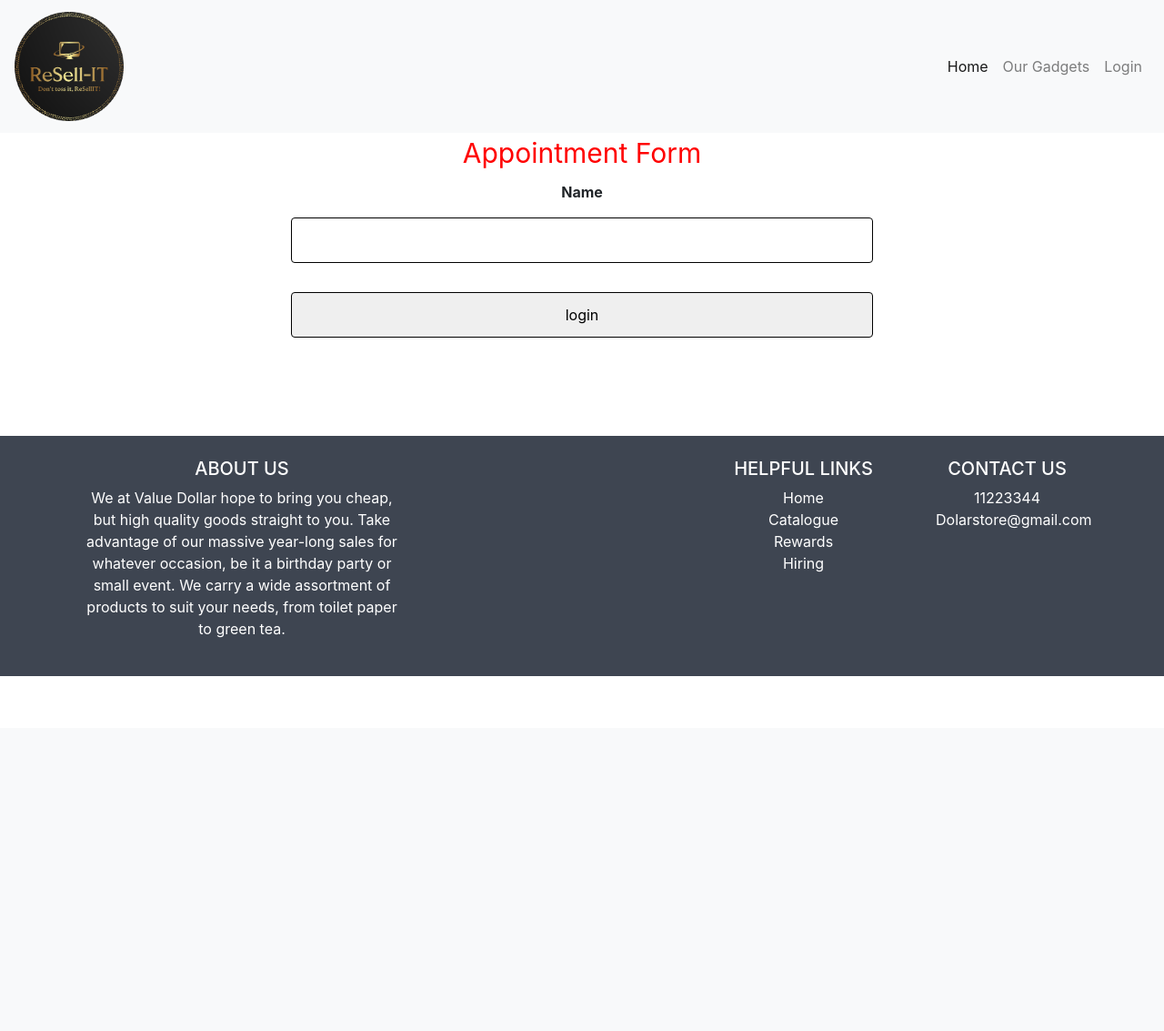
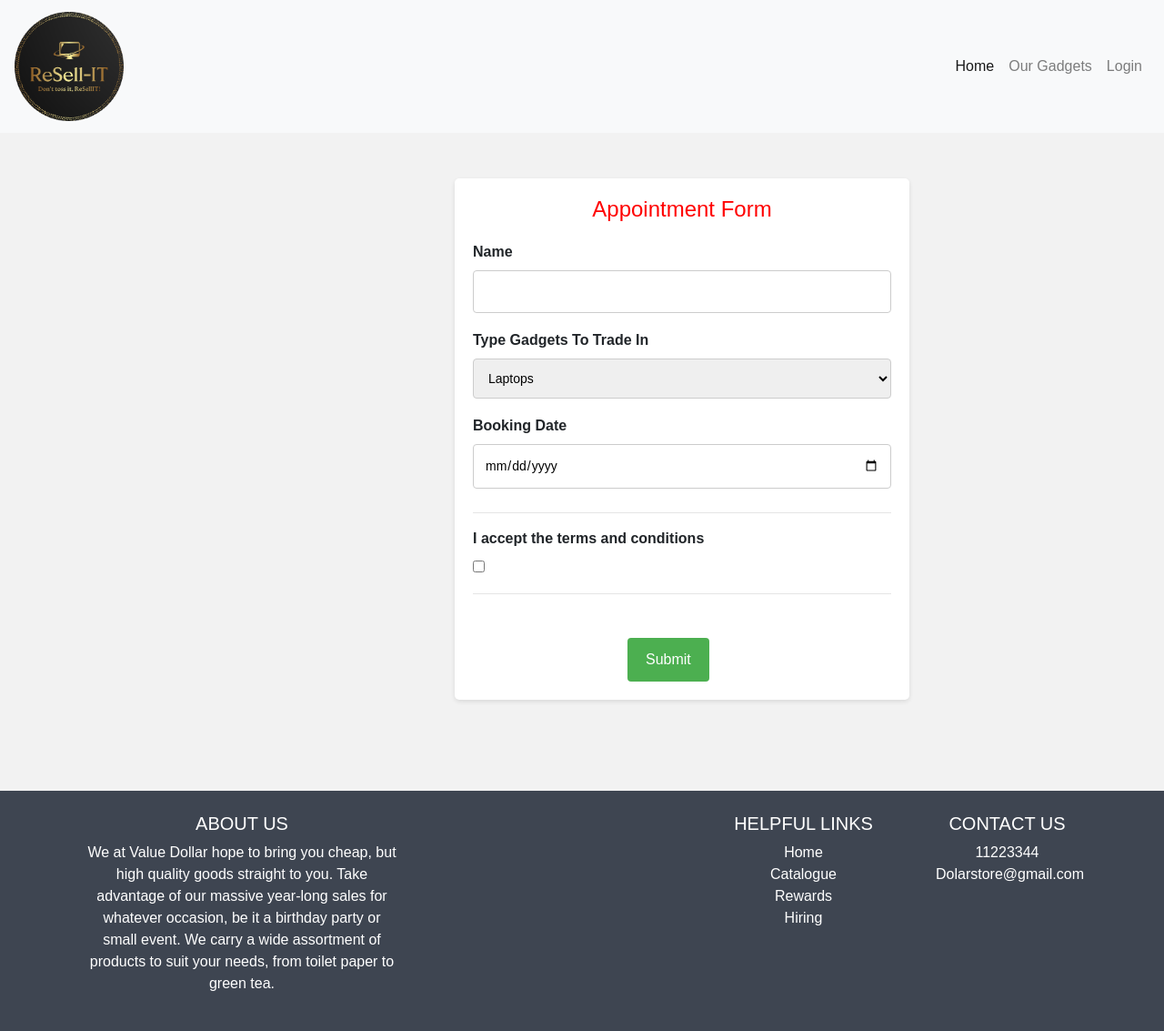
Before and after one commit to muhammadhasif128/Wesell-IT-project, a Flask app: page /appointment in a window 1280 px wide. Shown: the whole page at 91% size. Before the commit the page ends 743 px from the top, so only its background shows below. Run offline with Flask 3, Linux system fonts and the light colour scheme; some libraries are stand-ins or nearby versions.

Commit message:
first change

```diff
--- a/Wesell-IT project/main.py
+++ b/Wesell-IT project/main.py
@@ -5,7 +5,7 @@ from flask_bcrypt import Bcrypt
 from flask_mail import Mail, Message
 import random, time
 from wtforms.validators import InputRequired, regexp
-from wtforms import StringField, SelectField
+from wtforms import StringField, SelectField, DateField, BooleanField
 from flask_wtf import FlaskForm, RecaptchaField
 
 
@@ -477,12 +477,15 @@ def logout():
 
 class apptform(FlaskForm):
     name = StringField('Name', validators=[InputRequired(), regexp(r'^[a-zA-Z0-9_]{3,16}$')])
-    recaptcha = RecaptchaField()
     # ^ asserts the start of the string.
     # [a-zA-Z0-9_-] matches any alphanumeric character (letters and digits), underscores, or hyphens.
     # {3,16} specifies the allowed length range for the username (between 3 and 16 characters).
     # $ asserts the end of the string.
-
+    recaptcha = RecaptchaField()
+    choices = [('Laptops', 'Laptops'), ('PC', 'PC'), ('Phones', 'Phones'), ('Drives', 'Drives')]
+    dropdown = SelectField('Type Gadgets To Trade In', choices=choices)
+    book_date = DateField('Booking Date', validators=[InputRequired()], format='%d-%m-%Y')
+    tc = BooleanField('I accept the terms and conditions', validators=[InputRequired()])
 
 @app.route('/appointment', methods=['GET', 'POST'])
 def index():
--- a/Wesell-IT project/templates/index.html
+++ b/Wesell-IT project/templates/index.html
@@ -10,59 +10,113 @@
 <head>
     <title>Appointment Form</title>
     <style>
+
         *{
-            text-align: center;
             list-style-type:none;
         }
 
-        input {
-            width: 50%;
-            padding: 12px 20px;
-            margin: 8px 0;
-            box-sizing: border-box;
-            border: 1px solid black;
-            border-radius: 4px;
+        body {
+            font-family: Arial, sans-serif;
+            background-color: #f2f2f2;
         }
 
-        input.s:hover{
-            background-color: #3e8e41
+        .form-container {
+            max-width: 500px;
+            margin-top: 50px;
+            margin-left: 500px;
+            background-color: #ffffff;
+            padding: 20px;
+            border-radius: 5px;
+            box-shadow: 0 2px 5px rgba(0, 0, 0, 0.1);
         }
 
-        label.a{
-            color: red;
-            font-size: 30px;
+        .form-title {
+            color: #ff0000;
+            font-size: 24px;
+            margin-bottom: 20px;
         }
 
+        .form-input {
+            width: 100%;
+            padding: 12px;
+            margin-bottom: 10px;
+            box-sizing: border-box;
+            border: 1px solid #ccc;
+            border-radius: 4px;
+            font-size: 14px;
+        }
+
+        .form-input:hover {
+            border-color: #333;
+        }
+
+        .form-error {
+            color: red;
+            font-size: 14px;
+            margin-top: 5px;
+        }
+
+        .form-submit {
+            background-color: #4CAF50;
+            color: #fff;
+            padding: 12px 20px;
+            border: none;
+            border-radius: 4px;
+            cursor: pointer;
+            font-size: 16px;
+            margin-left: 170px;
+        }
+
+        .form-submit:hover {
+            background-color: #45a049;
+        }
     </style>
 </head>
 <body>
+    <div class="form-container">
         <form method="POST" action="/appointment">
-        <label class="a">Appointment Form</label>
-        <dl>
-        {{ form.csrf_token}}
-        {{ render_field(form.name) }}
-        <ul>
+            <h2 class="form-title" style="text-align: center;">Appointment Form</h2>
+            {{ form.csrf_token }}
+            <!--<label>Name</label>-->
+            {{ render_field(form.name, class="form-input") }}
             {% for error in form.name.errors %}
-            <li style="color:red;">{{ error }}</li>
+                <p class="form-error">{{ error }}</p>
             {% endfor %}
-        </ul>
-            <ul>
-            <li style="margin-left: 600px;">{{ form.recaptcha }}</li>
+
+            <!--<label>Dropdown</label>-->
+            {{ render_field(form.dropdown, class="form-input") }}
+            {% for error in form.dropdown.errors %}
+                <p class="form-error">{{ error }}</p>
+            {% endfor %}
+
+            <!--<label>Date</label>-->
+            {{ render_field(form.book_date, class="form-input") }}
+            {% for error in form.book_date.errors %}
+                <p class="form-error">{{ error }}</p>
+            {% endfor %}
+
+            <hr>
+           <!--tc-->
+            <style>
+                  white-space: nowrap;
+            </style>
+            {{ render_field(form.tc) }}
+             {% for error in form.tc.errors %}
+                <p class="form-error">{{ error }}</p>
+            {% endfor %}
+
+            <hr>
+            <!--<label>Captcha</label>-->
+            {{ render_field(form.recaptcha, class="form-input") }}
             {% for error in form.recaptcha.errors %}
-        </ul>
-        <ul>
-             <li style="color:red;">{{ error }}</li>
+                <p class="form-error">{{ error }}</p>
             {% endfor %}
-        </ul>
-        <input class="s" type="submit" value="login">
-        </dl>
+
+
+            <input class="form-submit" type="submit" value="Submit">
         </form>
+    </div>
 </body>
 <script src="https://www.google.com/recaptcha/api.js"></script>
- <script>
-   function onSubmit(token) {
-     document.getElementById("demo-form").submit();
-   }
-  </script>
 </html>
 {% endblock %}
```
Lines whose indentation alone changed are shown as unchanged.
